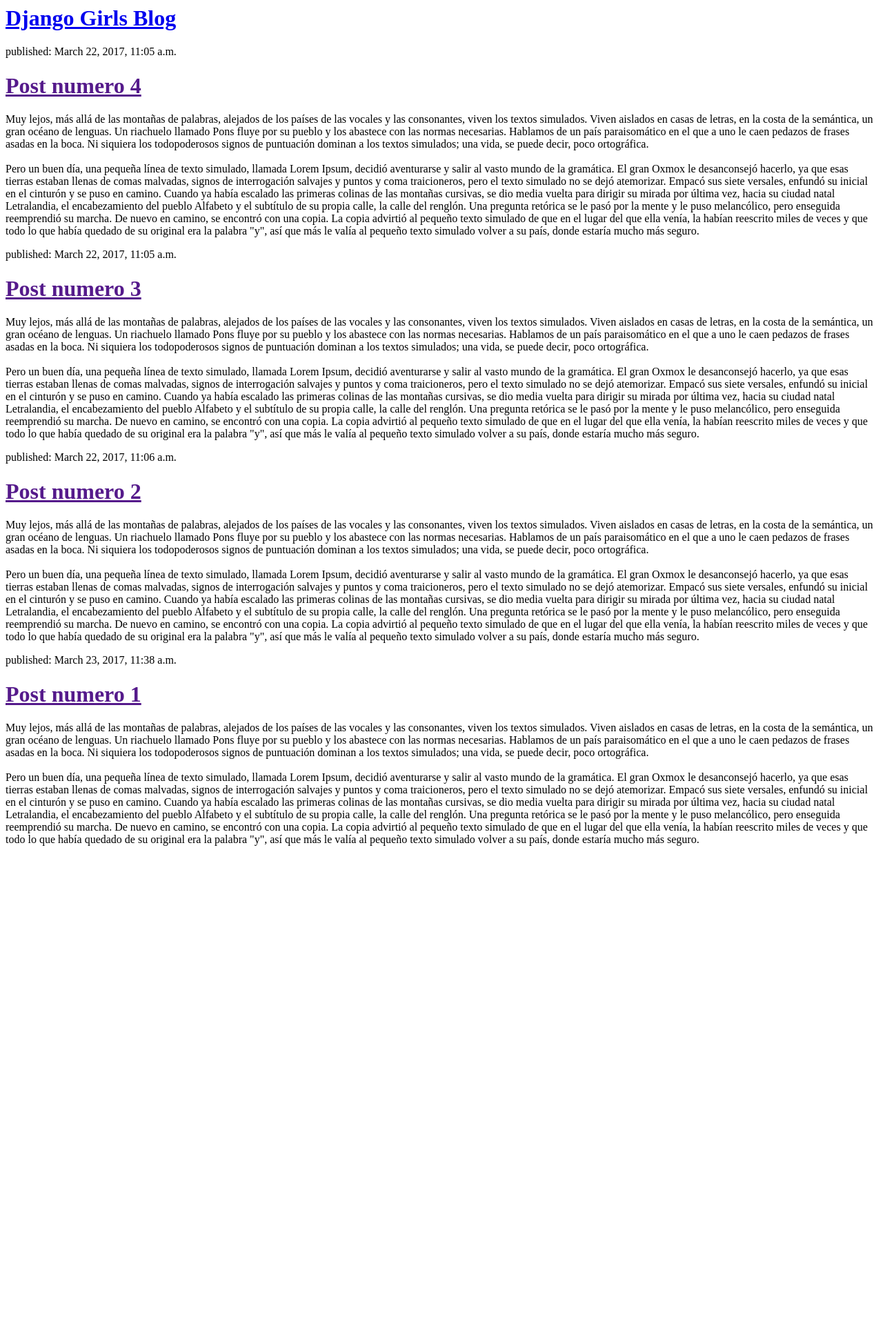
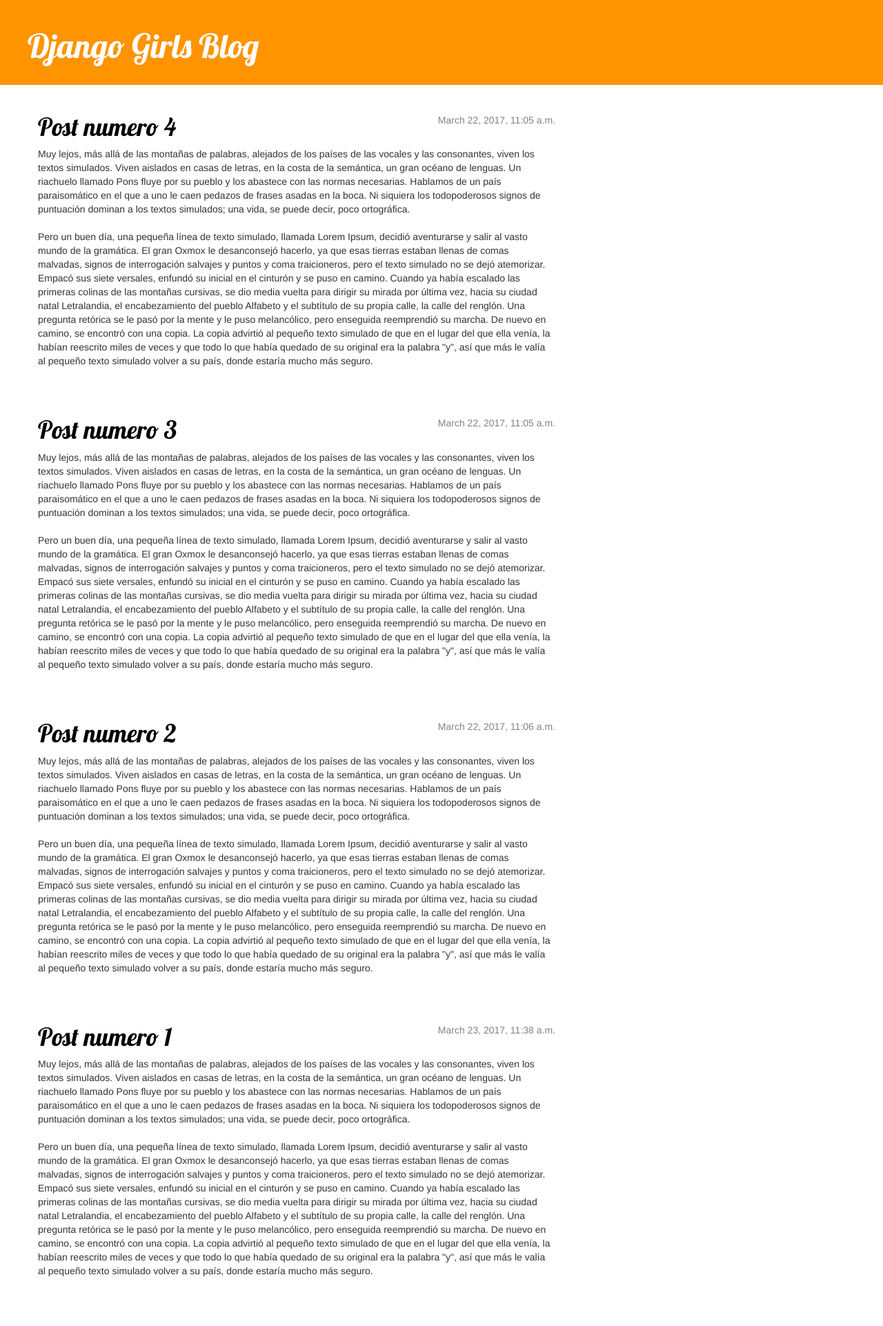
Before and after one commit to adrianrojass/my-first-blog, a Django app: page / in a window 1280 px wide. Shown: the whole page at 69% size. Before the commit the page ends 1226 px from the top, so only its background shows below. Run offline with Django 3.2, Linux system fonts and the light colour scheme; data comes from the database, SQL or seed files in the repository; both versions use the stored data as it was after the commit; some libraries are stand-ins or nearby versions.

Commit message:
oist_list actualizado

```diff
--- /dev/null
+++ b/blog/static/css/blog.css
@@ -0,0 +1,62 @@
+h1 a {
+    color: #FCA205;
+    font-family: 'Lobster';
+}
+
+.page-header {
+    background-color: #ff9400;
+    margin-top: 0;
+    padding: 20px 20px 20px 40px;
+}
+
+.page-header h1,
+.page-header h1 a,
+.page-header h1 a:visited,
+.page-header h1 a:active {
+    color: #ffffff;
+    font-size: 36pt;
+    text-decoration: none;
+}
+
+.content {
+    margin-left: 40px;
+}
+
+h1,
+h2,
+h3,
+h4 {
+    font-family: 'Lobster', cursive;
+}
+
+.date {
+    float: right;
+    color: #828282;
+}
+
+.save {
+    float: right;
+}
+
+.post-form textarea,
+.post-form input {
+    width: 100%;
+}
+
+.top-menu,
+.top-menu:hover,
+.top-menu:visited {
+    color: #ffffff;
+    float: right;
+    font-size: 26pt;
+    margin-right: 20px;
+}
+
+.post {
+    margin-bottom: 70px;
+}
+
+.post h1 a,
+.post h1 a:visited {
+    color: #000000;
+}
--- /dev/null
+++ b/blog/templates/blog/base.html
@@ -0,0 +1,25 @@
+{% load staticfiles %}
+<html>
+
+<head>
+    <title>Django Girls blog</title>
+    <link rel="stylesheet" href="//maxcdn.bootstrapcdn.com/bootstrap/3.2.0/css/bootstrap.min.css">
+    <link rel="stylesheet" href="//maxcdn.bootstrapcdn.com/bootstrap/3.2.0/css/bootstrap-theme.min.css">
+    <link href='//fonts.googleapis.com/css?family=Lobster&subset=latin,latin-ext' rel='stylesheet' type='text/css'>
+    <link rel="stylesheet" href="{% static 'css/blog.css' %}">
+</head>
+
+<body>
+    <div class="page-header">
+        <h1><a href="/">Django Girls Blog</a></h1>
+    </div>
+    <div class="content container">
+        <div class="row">
+            <div class="col-md-8">
+                {% block content %} {% endblock %}
+            </div>
+        </div>
+    </div>
+</body>
+
+</html>
--- a/blog/templates/blog/post_list.html
+++ b/blog/templates/blog/post_list.html
@@ -1,21 +1,9 @@
-<html>
-
-<head>
-    <title>Django Girls blog</title>
-</head>
-
-<body>
-    <div>
-        <h1><a href="/">Django Girls Blog</a></h1>
+{% extends 'blog/base.html' %} {% block content %} {% for post in posts %}
+<div class="post">
+    <div class="date">
+        {{ post.published_date }}
     </div>
-
-    {% for post in posts %}
-    <div>
-        <p>published: {{ post.published_date }}</p>
-        <h1><a href="">{{ post.title }}</a></h1>
-        <p>{{ post.text|linebreaksbr }}</p>
-    </div>
-    {% endfor %}
-</body>
-
-</html>
+    <h1><a href="">{{ post.title }}</a></h1>
+    <p>{{ post.text|linebreaksbr }}</p>
+</div>
+{% endfor %} {% endblock content %}
```
Also changed, not shown: blog/templates/blog/prueba.html (added, +34 -0 lines), db.sqlite3.
